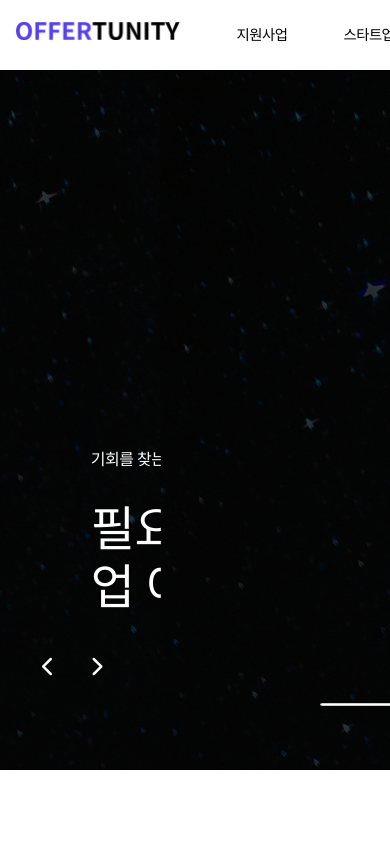
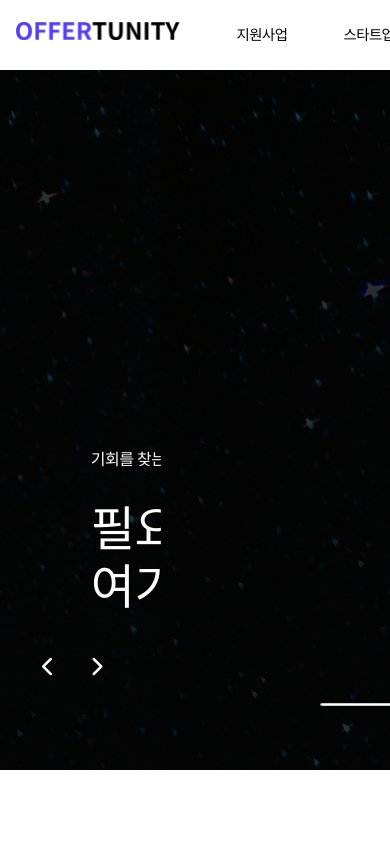
Before and after one commit to Momentium/withWecode, a React (Create React App) app in the folder front-end/offertunity-app/: page / in a window 390 px wide. Shown: the top 844 px of the page. Built offline with nearby package versions, Linux system fonts and the light colour scheme; a web font is replaced by a local one.

Commit message:
0118 | Mat | Btn 반응형 진행중

```diff
--- a/front-end/offertunity-app/src/components/common/banner/BannerCard.tsx
+++ b/front-end/offertunity-app/src/components/common/banner/BannerCard.tsx
@@ -31,7 +31,7 @@ const TxtWrap =styled.div`
   top: 23.75rem;
   left: 20rem;
   display: inline-block;
-  width:19rem;
+  width:20rem;
   color:#fff;
   p{
     font-size:1rem;
--- a/front-end/offertunity-app/src/components/common/banner/bannerUI.tsx
+++ b/front-end/offertunity-app/src/components/common/banner/bannerUI.tsx
@@ -48,7 +48,8 @@ export default function SimpleSlider() {
             zIndex: "100",
             bottom: "6rem",
             right: "18rem",
-            cursor: "pointer" }}
+            cursor: "pointer"
+          }}
             onClick={onClick}>
           <i className="fas fa-chevron-right"style={{fontSize:"1.25rem",color:"white"}}/>
         </div>
```
